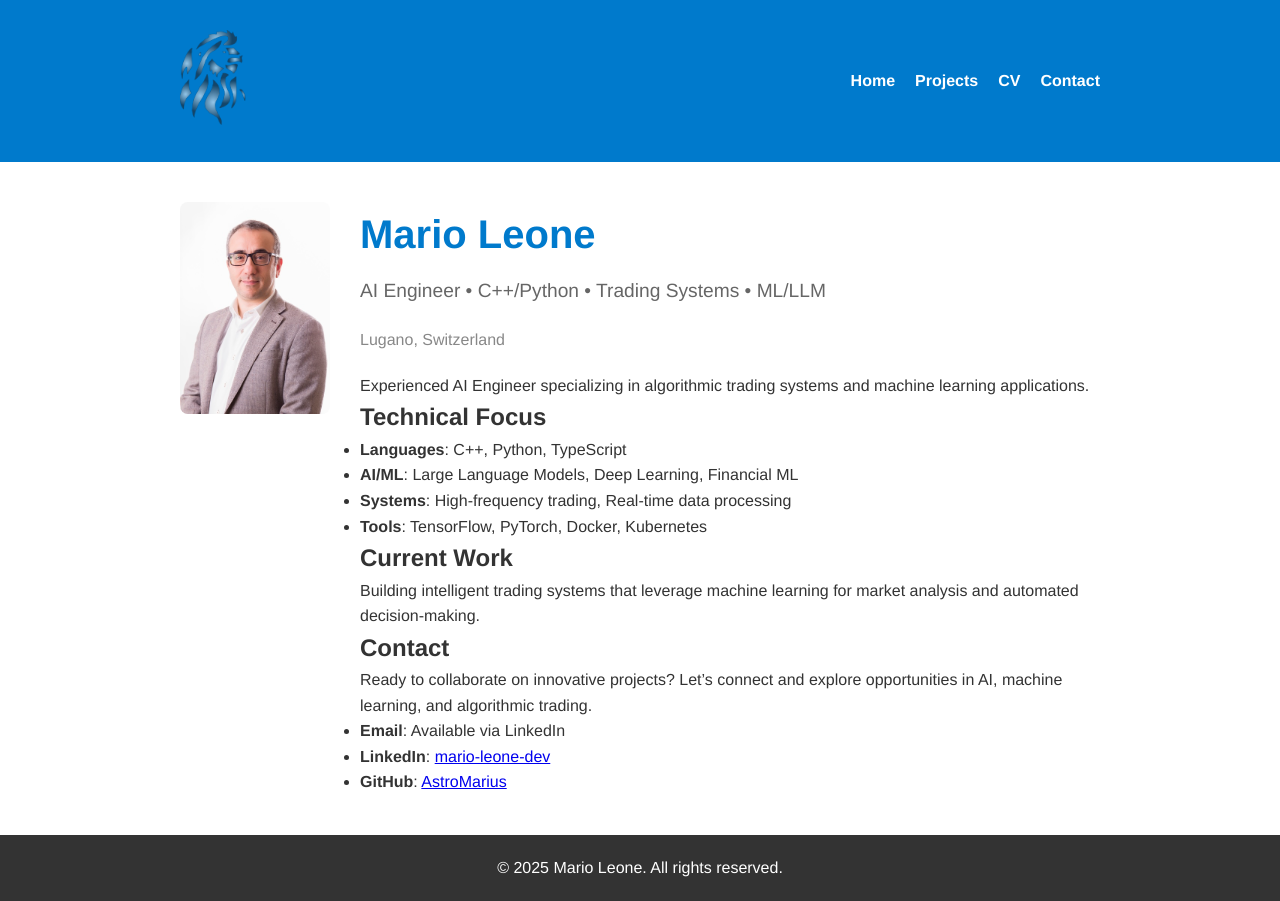
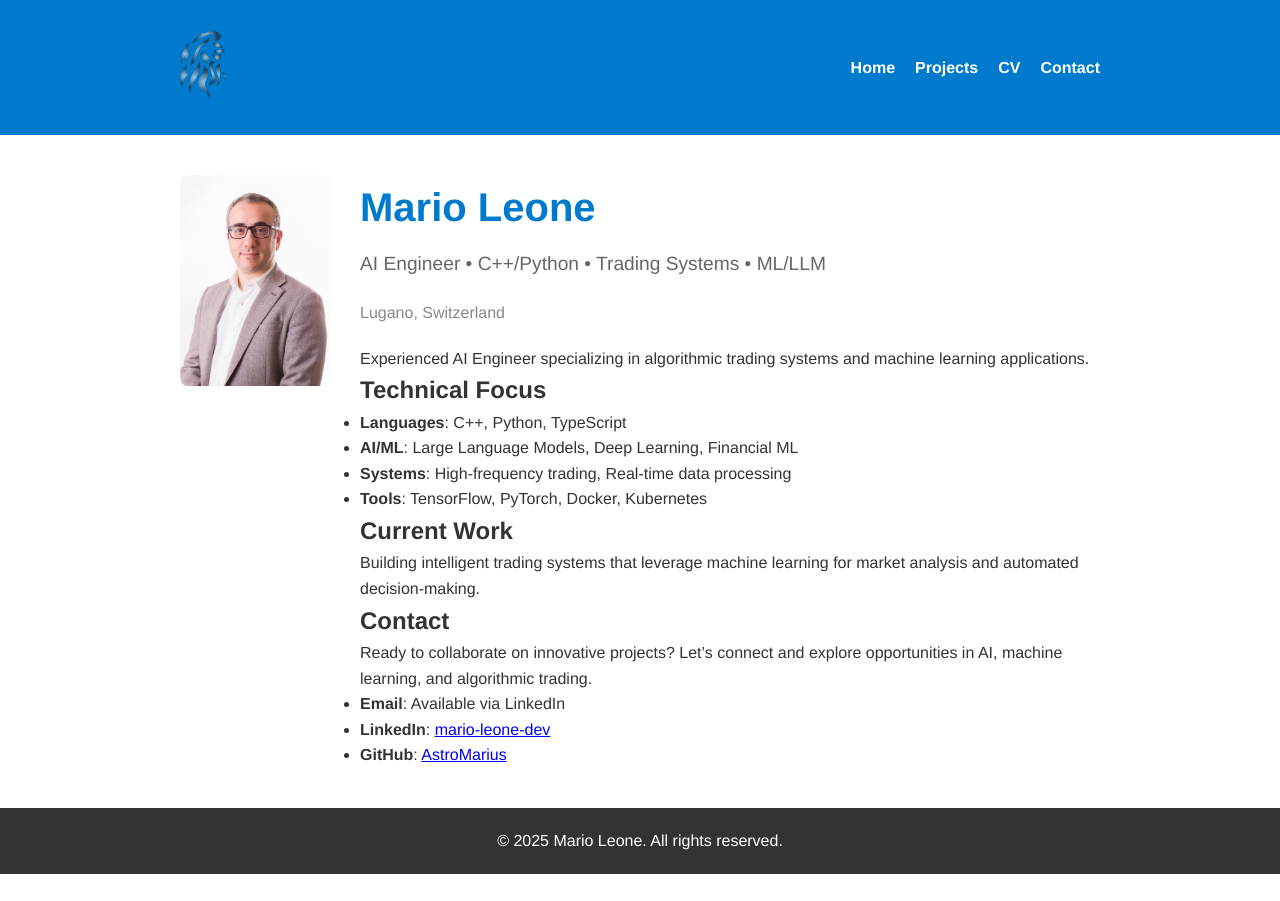
Before and after one commit to AstroMarius/marioleone.github.io, a Jekyll site: the page built from index.md, in a window 1280 px wide. Built offline with Jekyll 4.4.1, drawn with Linux system fonts in a browser that asks for light colours.

Commit message:
feat: adattare le dimensioni dell'immagine del logo per una migliore visualizzazione mobile
Modificate le dimensioni massime dell'immagine del logo per migliorare la visualizzazione su dispositivi mobili, garantendo un aspetto più coerente e ottimale.

```diff
--- a/assets/css/style.css
+++ b/assets/css/style.css
@@ -123,10 +123,10 @@
 
 /* Added adaptation for mobile navigation and logo styling */
 .logo-img {
-  max-height: 110px; /* Doubled the maximum height */
+  max-height: 100px; /* Doubled the maximum height */
   height: auto;
   width: auto;
-  max-width: 280px; /* Doubled the maximum width */
+  max-width: 200px; /* Doubled the maximum width */
   object-fit: contain;
 }
 
```
Also changed, not shown: 3 other files.
